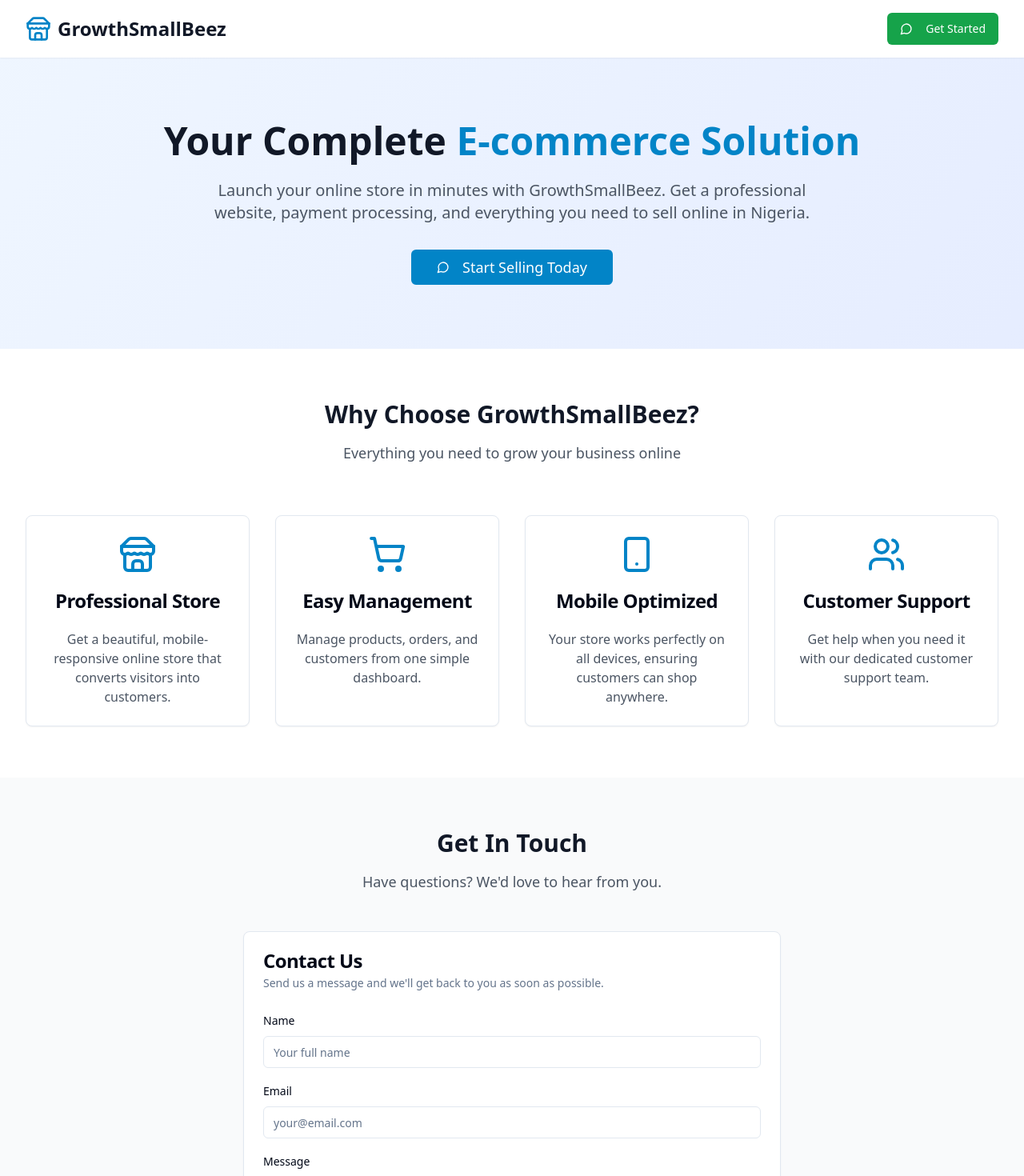
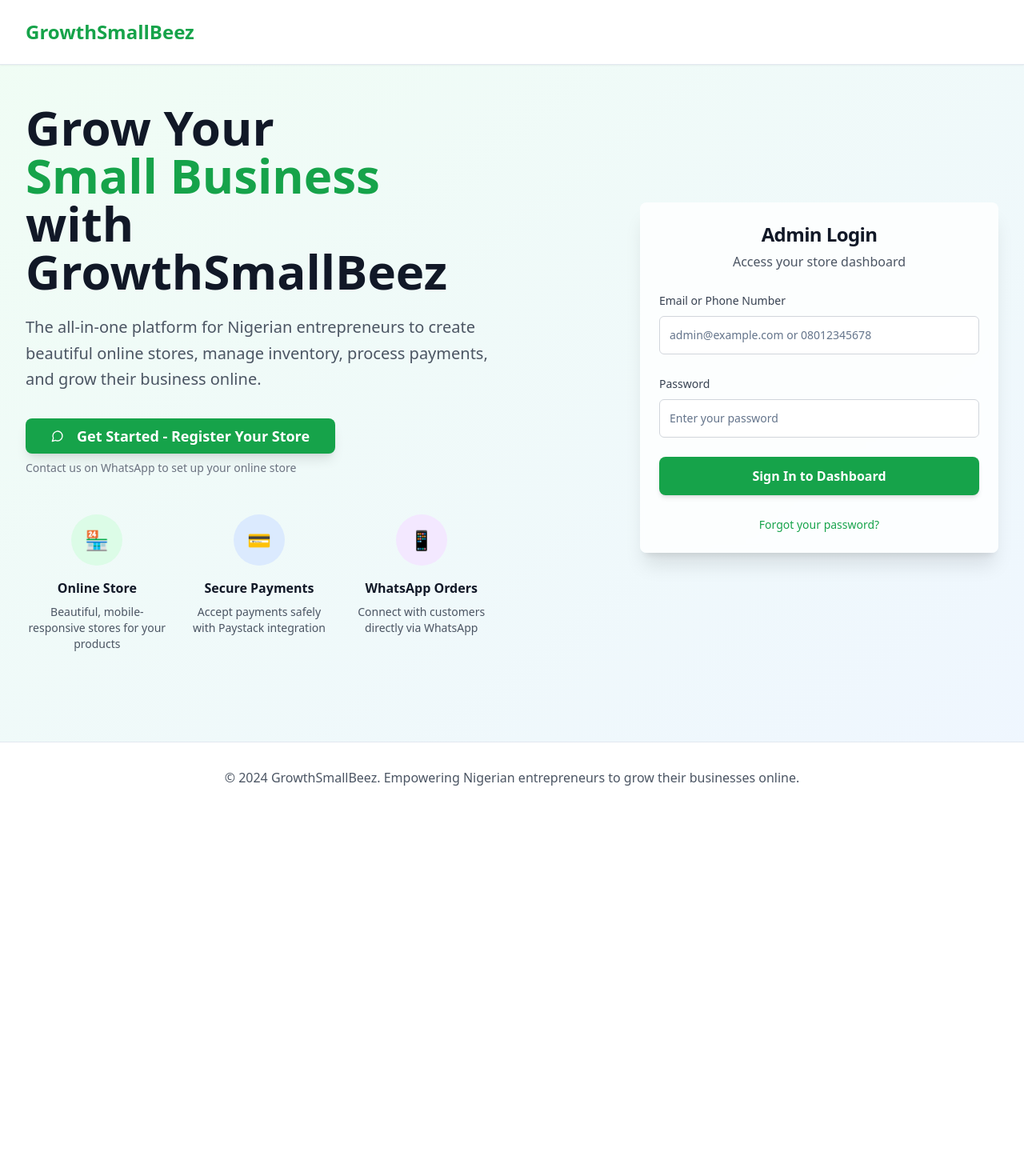
Before and after one commit to Onyemech/shopnaija, a React (Vite) app: page / in a window 1280 px wide. Shown: the top 1470 px of the page at 80% size. After the commit the page ends 1016 px from the top, so only its background shows below. Built offline with nearby package versions, Linux system fonts and the light colour scheme.

Commit message:
Implement admin and authentication features
Implement landing page updates, social login, and backend authentication logic.

```diff
--- a/src/pages/LandingPage.tsx
+++ b/src/pages/LandingPage.tsx
@@ -1,219 +1,221 @@
 
+import { useState } from "react";
+import { useNavigate } from "react-router-dom";
+import { useAuth } from "@/contexts/AuthContext";
+import { AuthService } from "@/services/AuthService";
 import { Button } from "@/components/ui/button";
-import { Card, CardHeader, CardTitle, CardDescription, CardContent } from "@/components/ui/card";
 import { Input } from "@/components/ui/input";
 import { Label } from "@/components/ui/label";
-import { Textarea } from "@/components/ui/textarea";
+import { Card, CardContent, CardHeader, CardTitle } from "@/components/ui/card";
 import { useToast } from "@/hooks/use-toast";
-import { useState } from "react";
-import { Store, Users, ShoppingCart, Smartphone, MessageCircle } from "lucide-react";
+import { Loader2, MessageCircle } from "lucide-react";
 
 const LandingPage = () => {
-  const [contactForm, setContactForm] = useState({
-    name: "",
-    email: "",
-    message: ""
-  });
-  const [isSubmitting, setIsSubmitting] = useState(false);
+  const [emailOrPhone, setEmailOrPhone] = useState("");
+  const [password, setPassword] = useState("");
+  const [loading, setLoading] = useState(false);
+  const navigate = useNavigate();
   const { toast } = useToast();
 
-  const handleContactSubmit = async (e: React.FormEvent) => {
+  const handleAdminLogin = async (e: React.FormEvent) => {
     e.preventDefault();
-    setIsSubmitting(true);
+    setLoading(true);
 
     try {
-      // Here you would typically send the form data to your backend
-      // For now, we'll just show a success message
+      const isEmail = emailOrPhone.includes('@');
+
+      if (isEmail) {
+        await AuthService.signIn(emailOrPhone, password);
+      } else {
+        await AuthService.signInWithPhone(emailOrPhone, password);
+      }
+
+      // Get current user to check role and subdomain
+      const user = await AuthService.getCurrentUser();
+
+      if (user && user.role === 'admin' && user.subdomain) {
+        navigate(`/${user.subdomain}/admin`);
         toast({
-        title: "Message sent!",
-        description: "Thank you for contacting us. We'll get back to you soon.",
+          title: "Login successful",
+          description: "Welcome to your admin dashboard!",
         });
-
-      setContactForm({ name: "", email: "", message: "" });
-    } catch (error) {
+      } else if (user && user.role === 'superadmin') {
+        navigate("/dashboard");
         toast({
-        title: "Error",
-        description: "Failed to send message. Please try again.",
+          title: "Login successful",
+          description: "Welcome to GrowthSmallBeez superadmin!",
+        });
+      } else {
+        toast({
+          title: "Access denied",
+          description: "This login is for admins only.",
+          variant: "destructive",
+        });
+      }
+    } catch (error: any) {
+      toast({
+        title: "Login failed",
+        description: error.message || "Invalid credentials",
         variant: "destructive",
       });
     } finally {
-      setIsSubmitting(false);
+      setLoading(false);
     }
   };
 
-  const handleGetStarted = () => {
-    window.open("https://wa.me/+2348158025887", "_blank");
+  const handleSuperadminRegistration = () => {
+    const whatsappMessage = encodeURIComponent(
+      "Hello! I want to register as an admin on GrowthSmallBeez. Please help me set up my store with the following details: Name, Phone, Email, NIN, Account Name, Account Number, Bank Name, Website Name, and Subdomain."
+    );
+    window.open(`https://wa.me/+2348158025887?text=${whatsappMessage}`, '_blank');
   };
 
   return (
-    <div className="min-h-screen bg-gradient-to-br from-blue-50 to-indigo-100">
+    <div className="min-h-screen bg-gradient-to-br from-green-50 to-blue-50">
       {/* Header */}
-      <header className="bg-white shadow-sm">
-        <div className="max-w-7xl mx-auto px-4 sm:px-6 lg:px-8 py-4">
-          <div className="flex justify-between items-center">
-            <div className="flex items-center space-x-2">
-              <Store className="h-8 w-8 text-brand-600" />
-              <h1 className="text-2xl font-bold text-gray-900">GrowthSmallBeez</h1>
+      <header className="bg-white shadow-sm border-b">
+        <div className="max-w-7xl mx-auto px-4 sm:px-6 lg:px-8">
+          <div className="flex justify-between items-center py-6">
+            <div className="flex items-center">
+              <h1 className="text-2xl font-bold text-green-600">GrowthSmallBeez</h1>
             </div>
-            <Button
-              onClick={handleGetStarted}
-              className="bg-green-600 hover:bg-green-700 text-white"
-            >
-              <MessageCircle className="h-4 w-4 mr-2" />
-              Get Started
-            </Button>
           </div>
         </div>
       </header>
 
-      {/* Hero Section */}
-      <section className="py-20 px-4 sm:px-6 lg:px-8">
-        <div className="max-w-4xl mx-auto text-center">
-          <h2 className="text-5xl font-bold text-gray-900 mb-6">
-            Your Complete
-            <span className="text-brand-600"> E-commerce Solution</span>
-          </h2>
-          <p className="text-xl text-gray-600 mb-8 max-w-3xl mx-auto">
-            Launch your online store in minutes with GrowthSmallBeez. Get a professional website,
-            payment processing, and everything you need to sell online in Nigeria.
+      {/* Main Content */}
+      <main className="max-w-7xl mx-auto px-4 sm:px-6 lg:px-8 py-12">
+        <div className="grid grid-cols-1 lg:grid-cols-2 gap-12 items-center">
+          {/* Left Side - Hero Content */}
+          <div className="text-center lg:text-left">
+            <h1 className="text-4xl sm:text-5xl lg:text-6xl font-bold text-gray-900 mb-6">
+              Grow Your
+              <span className="text-green-600 block">Small Business</span>
+              with GrowthSmallBeez
+            </h1>
+            <p className="text-xl text-gray-600 mb-8 leading-relaxed">
+              The all-in-one platform for Nigerian entrepreneurs to create beautiful online stores,
+              manage inventory, process payments, and grow their business online.
             </p>
+
+            {/* Superadmin Registration Button */}
+            <div className="mb-8">
               <Button
-            onClick={handleGetStarted}
+                onClick={handleSuperadminRegistration}
                 size="lg"
-            className="bg-brand-600 hover:bg-brand-700 text-white px-8 py-4 text-lg"
+                className="bg-green-600 hover:bg-green-700 text-white px-8 py-4 text-lg font-semibold rounded-lg shadow-lg hover:shadow-xl transition-all duration-300 transform hover:scale-105"
               >
-            <MessageCircle className="h-5 w-5 mr-2" />
-            Start Selling Today
+                <MessageCircle className="mr-2 h-5 w-5" />
+                Get Started - Register Your Store
               </Button>
-        </div>
-      </section>
-
-      {/* Features Section */}
-      <section className="py-16 bg-white">
-        <div className="max-w-7xl mx-auto px-4 sm:px-6 lg:px-8">
-          <div className="text-center mb-16">
-            <h3 className="text-3xl font-bold text-gray-900 mb-4">Why Choose GrowthSmallBeez?</h3>
-            <p className="text-lg text-gray-600">Everything you need to grow your business online</p>
+              <p className="text-sm text-gray-500 mt-2">
+                Contact us on WhatsApp to set up your online store
+              </p>
             </div>
 
-          <div className="grid grid-cols-1 md:grid-cols-2 lg:grid-cols-4 gap-8">
-            <Card className="text-center">
-              <CardHeader>
-                <Store className="h-12 w-12 text-brand-600 mx-auto mb-4" />
-                <CardTitle>Professional Store</CardTitle>
+            {/* Features */}
+            <div className="grid grid-cols-1 sm:grid-cols-3 gap-6 mt-12">
+              <div className="text-center">
+                <div className="bg-green-100 rounded-full w-16 h-16 flex items-center justify-center mx-auto mb-4">
+                  <span className="text-2xl">🏪</span>
+                </div>
+                <h3 className="font-semibold text-gray-900 mb-2">Online Store</h3>
+                <p className="text-gray-600 text-sm">Beautiful, mobile-responsive stores for your products</p>
+              </div>
+              <div className="text-center">
+                <div className="bg-blue-100 rounded-full w-16 h-16 flex items-center justify-center mx-auto mb-4">
+                  <span className="text-2xl">💳</span>
+                </div>
+                <h3 className="font-semibold text-gray-900 mb-2">Secure Payments</h3>
+                <p className="text-gray-600 text-sm">Accept payments safely with Paystack integration</p>
+              </div>
+              <div className="text-center">
+                <div className="bg-purple-100 rounded-full w-16 h-16 flex items-center justify-center mx-auto mb-4">
+                  <span className="text-2xl">📱</span>
+                </div>
+                <h3 className="font-semibold text-gray-900 mb-2">WhatsApp Orders</h3>
+                <p className="text-gray-600 text-sm">Connect with customers directly via WhatsApp</p>
+              </div>
+            </div>
+          </div>
+
+          {/* Right Side - Admin Login Form */}
+          <div className="flex justify-center lg:justify-end">
+            <Card className="w-full max-w-md shadow-xl border-0 bg-white/80 backdrop-blur-sm">
+              <CardHeader className="text-center pb-6">
+                <CardTitle className="text-2xl font-bold text-gray-900">
+                  Admin Login
+                </CardTitle>
+                <p className="text-gray-600">
+                  Access your store dashboard
+                </p>
               </CardHeader>
               <CardContent>
-                <p className="text-gray-600">Get a beautiful, mobile-responsive online store that converts visitors into customers.</p>
-              </CardContent>
-            </Card>
+                <form onSubmit={handleAdminLogin} className="space-y-6">
+                  <div className="space-y-2">
+                    <Label htmlFor="emailOrPhone" className="text-sm font-medium text-gray-700">
+                      Email or Phone Number
+                    </Label>
+                    <Input
+                      id="emailOrPhone"
+                      type="text"
+                      placeholder="admin@example.com or 08012345678"
+                      value={emailOrPhone}
+                      onChange={(e) => setEmailOrPhone(e.target.value)}
+                      required
+                      className="h-12 text-base border-gray-300 focus:border-green-500 focus:ring-green-500"
+                    />
+                  </div>
+                  <div className="space-y-2">
+                    <Label htmlFor="password" className="text-sm font-medium text-gray-700">
+                      Password
+                    </Label>
+                    <Input
+                      id="password"
+                      type="password"
+                      placeholder="Enter your password"
+                      value={password}
+                      onChange={(e) => setPassword(e.target.value)}
+                      required
+                      className="h-12 text-base border-gray-300 focus:border-green-500 focus:ring-green-500"
+                    />
+                  </div>
+                  <Button
+                    type="submit"
+                    disabled={loading}
+                    className="w-full h-12 bg-green-600 hover:bg-green-700 text-white font-semibold text-base rounded-lg shadow-md hover:shadow-lg transition-all duration-300"
+                  >
+                    {loading ? (
+                      <>
+                        <Loader2 className="mr-2 h-4 w-4 animate-spin" />
+                        Signing in...
+                      </>
+                    ) : (
+                      "Sign In to Dashboard"
+                    )}
+                  </Button>
+                </form>
 
-            <Card className="text-center">
-              <CardHeader>
-                <ShoppingCart className="h-12 w-12 text-brand-600 mx-auto mb-4" />
-                <CardTitle>Easy Management</CardTitle>
-              </CardHeader>
-              <CardContent>
-                <p className="text-gray-600">Manage products, orders, and customers from one simple dashboard.</p>
-              </CardContent>
-            </Card>
-
-            <Card className="text-center">
-              <CardHeader>
-                <Smartphone className="h-12 w-12 text-brand-600 mx-auto mb-4" />
-                <CardTitle>Mobile Optimized</CardTitle>
-              </CardHeader>
-              <CardContent>
-                <p className="text-gray-600">Your store works perfectly on all devices, ensuring customers can shop anywhere.</p>
-              </CardContent>
-            </Card>
-
-            <Card className="text-center">
-              <CardHeader>
-                <Users className="h-12 w-12 text-brand-600 mx-auto mb-4" />
-                <CardTitle>Customer Support</CardTitle>
-              </CardHeader>
-              <CardContent>
-                <p className="text-gray-600">Get help when you need it with our dedicated customer support team.</p>
+                <div className="mt-6 text-center">
+                  <button
+                    onClick={() => navigate("/forgot-password")}
+                    className="text-sm text-green-600 hover:text-green-700 font-medium hover:underline"
+                  >
+                    Forgot your password?
+                  </button>
+                </div>
               </CardContent>
             </Card>
           </div>
         </div>
-      </section>
-
-      {/* Contact Section */}
-      <section className="py-16 bg-gray-50">
-        <div className="max-w-4xl mx-auto px-4 sm:px-6 lg:px-8">
-          <div className="text-center mb-12">
-            <h3 className="text-3xl font-bold text-gray-900 mb-4">Get In Touch</h3>
-            <p className="text-lg text-gray-600">Have questions? We'd love to hear from you.</p>
-          </div>
-
-          <Card className="max-w-2xl mx-auto">
-            <CardHeader>
-              <CardTitle>Contact Us</CardTitle>
-              <CardDescription>
-                Send us a message and we'll get back to you as soon as possible.
-              </CardDescription>
-            </CardHeader>
-            <CardContent>
-              <form onSubmit={handleContactSubmit} className="space-y-4">
-                <div className="space-y-2">
-                  <Label htmlFor="name">Name</Label>
-                  <Input
-                    id="name"
-                    type="text"
-                    required
-                    value={contactForm.name}
-                    onChange={(e) => setContactForm({ ...contactForm, name: e.target.value })}
-                    placeholder="Your full name"
-                  />
-                </div>
-                <div className="space-y-2">
-                  <Label htmlFor="email">Email</Label>
-                  <Input
-                    id="email"
-                    type="email"
-                    required
-                    value={contactForm.email}
-                    onChange={(e) => setContactForm({ ...contactForm, email: e.target.value })}
-                    placeholder="your@email.com"
-                  />
-                </div>
-                <div className="space-y-2">
-                  <Label htmlFor="message">Message</Label>
-                  <Textarea
-                    id="message"
-                    required
-                    rows={4}
-                    value={contactForm.message}
-                    onChange={(e) => setContactForm({ ...contactForm, message: e.target.value })}
-                    placeholder="Tell us how we can help you..."
-                  />
-                </div>
-                <Button
-                  type="submit"
-                  className="w-full bg-brand-600 hover:bg-brand-700"
-                  disabled={isSubmitting}
-                >
-                  {isSubmitting ? "Sending..." : "Send Message"}
-                </Button>
-              </form>
-            </CardContent>
-          </Card>
-        </div>
-      </section>
+      </main>
 
       {/* Footer */}
-      <footer className="bg-gray-900 text-white py-12">
-        <div className="max-w-7xl mx-auto px-4 sm:px-6 lg:px-8">
+      <footer className="bg-white border-t mt-16">
+        <div className="max-w-7xl mx-auto px-4 sm:px-6 lg:px-8 py-8">
           <div className="text-center">
-            <div className="flex items-center justify-center space-x-2 mb-4">
-              <Store className="h-8 w-8 text-brand-400" />
-              <h4 className="text-2xl font-bold">GrowthSmallBeez</h4>
-            </div>
-            <p className="text-gray-400 mb-4">Empowering small businesses to grow online</p>
-            <p className="text-sm text-gray-500">
-              © 2024 GrowthSmallBeez. All rights reserved.
+            <p className="text-gray-600">
+              © 2024 GrowthSmallBeez. Empowering Nigerian entrepreneurs to grow their businesses online.
             </p>
           </div>
         </div>
```
Lines whose indentation alone changed are shown as unchanged.
